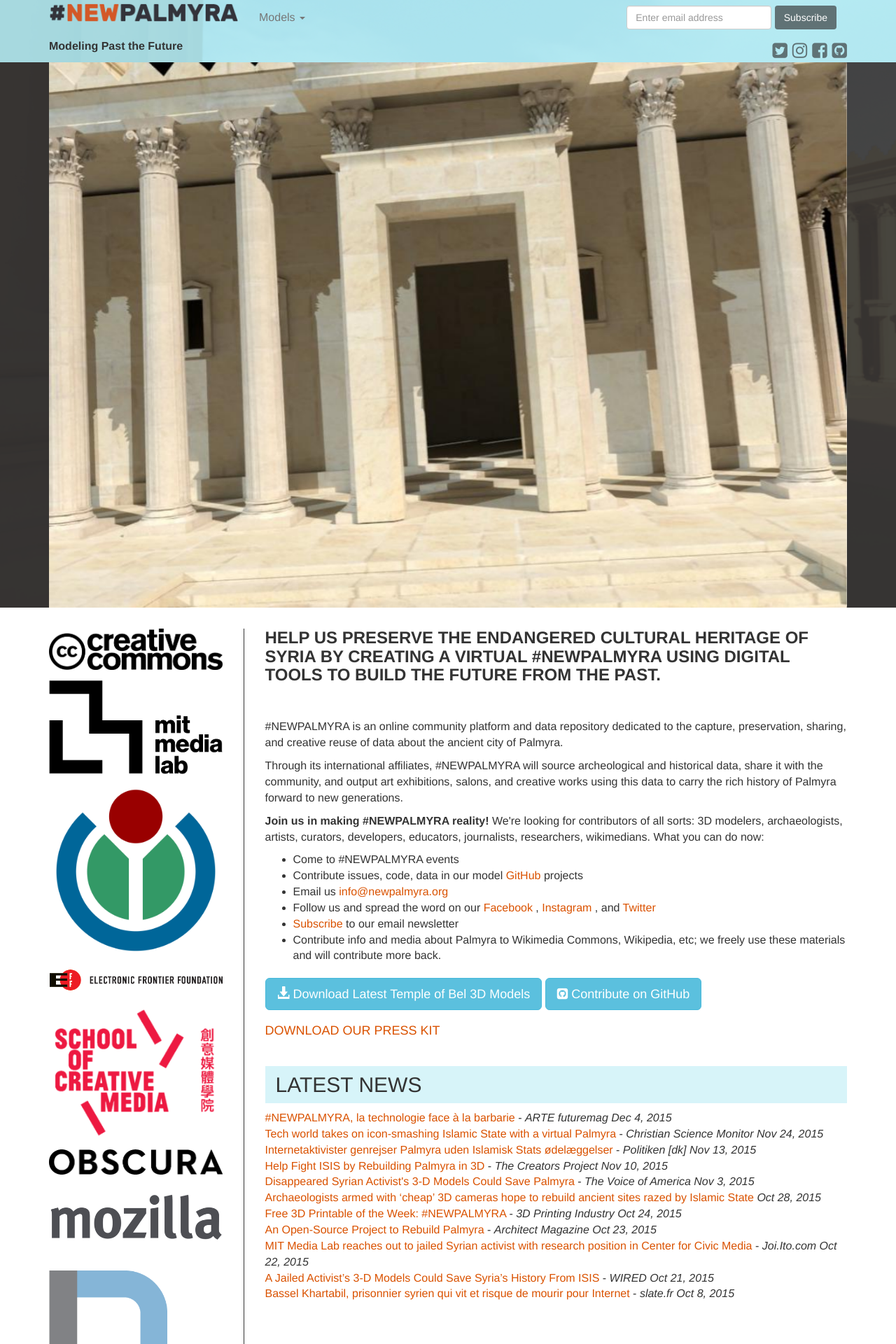
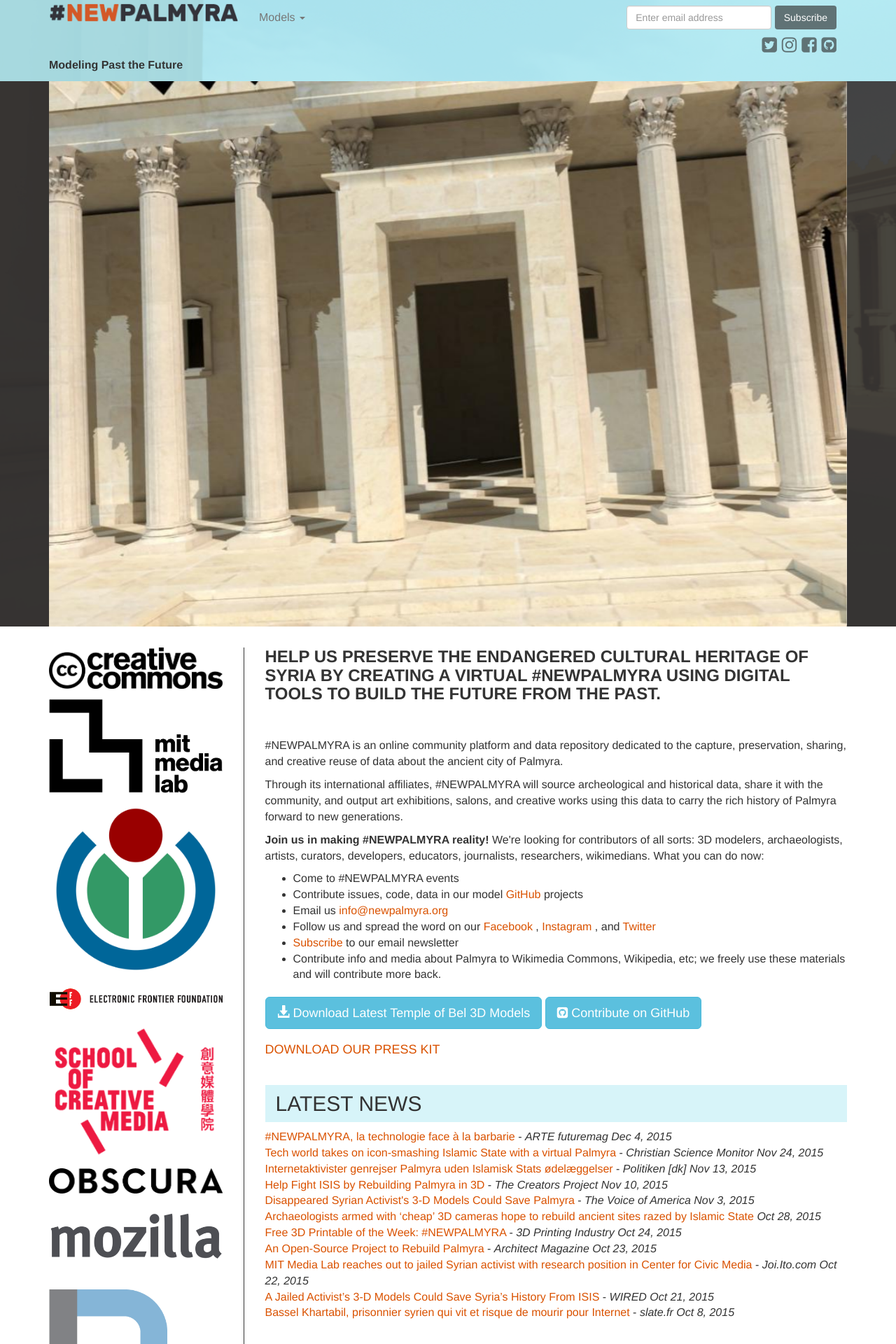
Before and after one commit to YasserMustafa/newpalmyra.org, a Jekyll site: the page index.html, which Jekyll copies as it is, in a window 1280 px wide. Shown: the top 1920 px of the page at 70% size. Built offline with Jekyll 4.4.1, drawn with Linux system fonts in a browser that asks for light colours; nearby versions of some CDN libraries; grey boxes are pictures that could not be loaded.

Commit message:
format social links

```diff
--- a/index.html
+++ b/index.html
@@ -72,11 +72,6 @@
               <input type="hidden" value="1" name="embed"/>
               <input type="submit" class="btn" value="Subscribe" />
             </form>
-          </div>
-          <!-- /.navbar-collapse --> </div>
-
-        <div class="tag col-xs-12 col-sm-6">Modeling Past the Future</div>
-        <div class="mailing-list">
             <div class="social-links">
               <a href="https://twitter.com/newpalmyraorg"> <i class="fa fa-twitter-square"></i>
               </a>
@@ -90,6 +85,10 @@
               </a>
             </div>
           </div>
+          <!-- /.navbar-collapse --> </div>
+
+        <div class="tag col-xs-12 col-sm-6">Modeling Past the Future</div>
+        <div class="mailing-list"></div>
       </div>
     </header>
 
```
Lines whose indentation alone changed are shown as unchanged.
